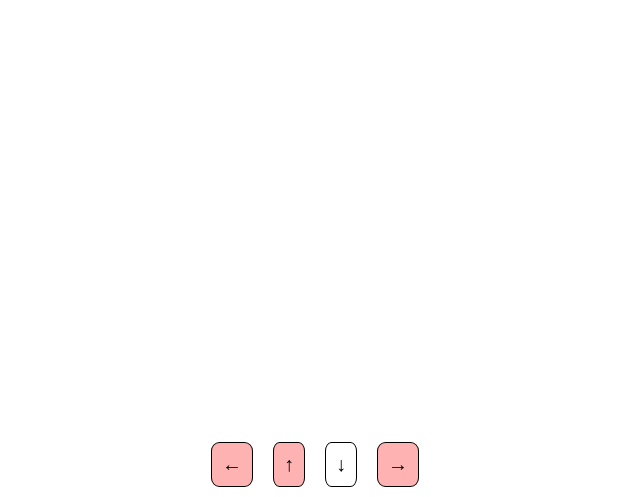
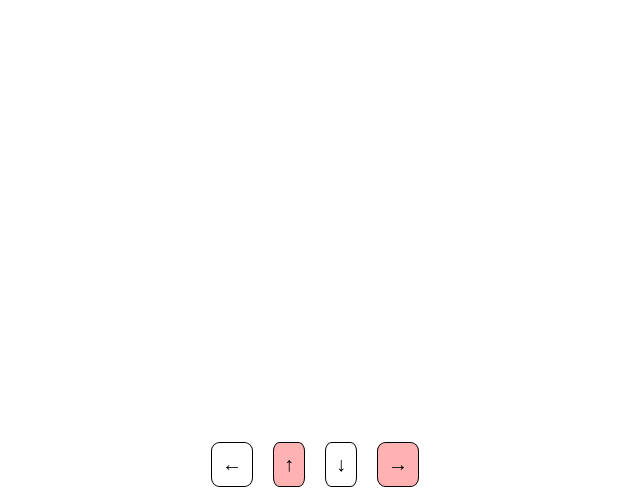
Before and after one commit to HeskeyML/yogger-land, a plain HTML site: page places/cobbVillage/villageApproach.html in a window 1280 px wide. Shown: the part 303-800 px from the top of the page, without its empty margins (325-965 px from the left). Drawn offline with Linux system fonts and the light colour scheme.

Commit message:
Update villageApproach.html

```diff
--- a/places/cobbVillage/villageApproach.html
+++ b/places/cobbVillage/villageApproach.html
@@ -43,7 +43,7 @@
         </div>
 
         <div class="navigation">
-            <a href="#" class="redArrow">←</a>
+            <a href="barnacresAbandonedHutApproach.html" class="arrow">←</a>
             <a href="#" class="redArrow">↑</a>
             <a href="../spawn.html" class="arrow">↓</a>
             <a href="#" class="redArrow">→</a>
```
